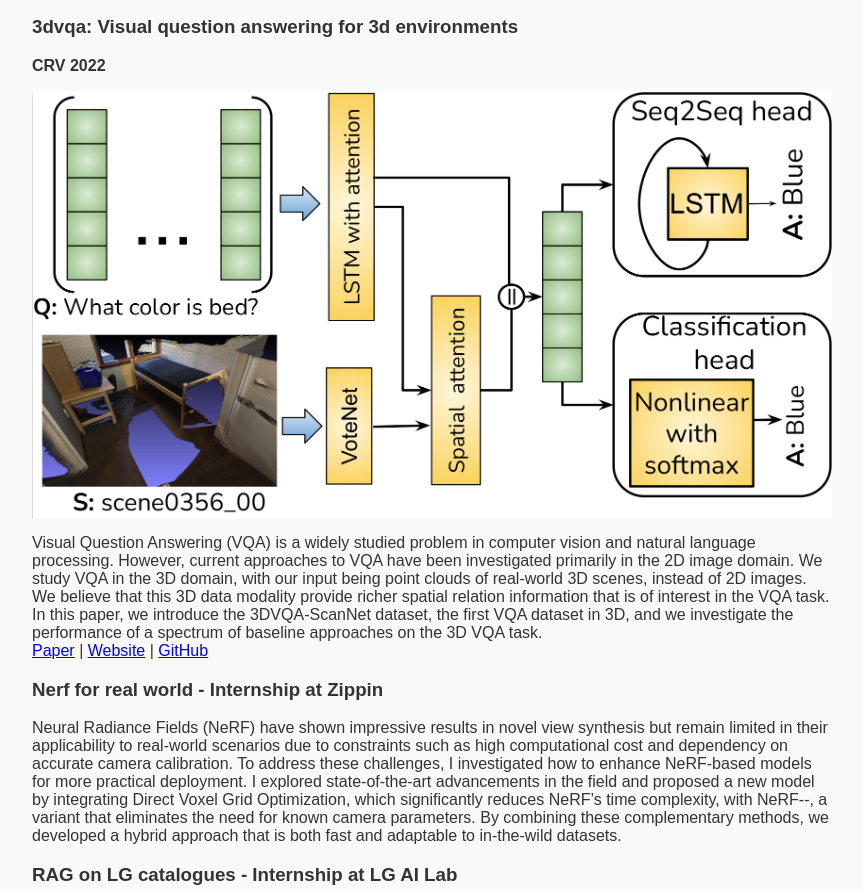
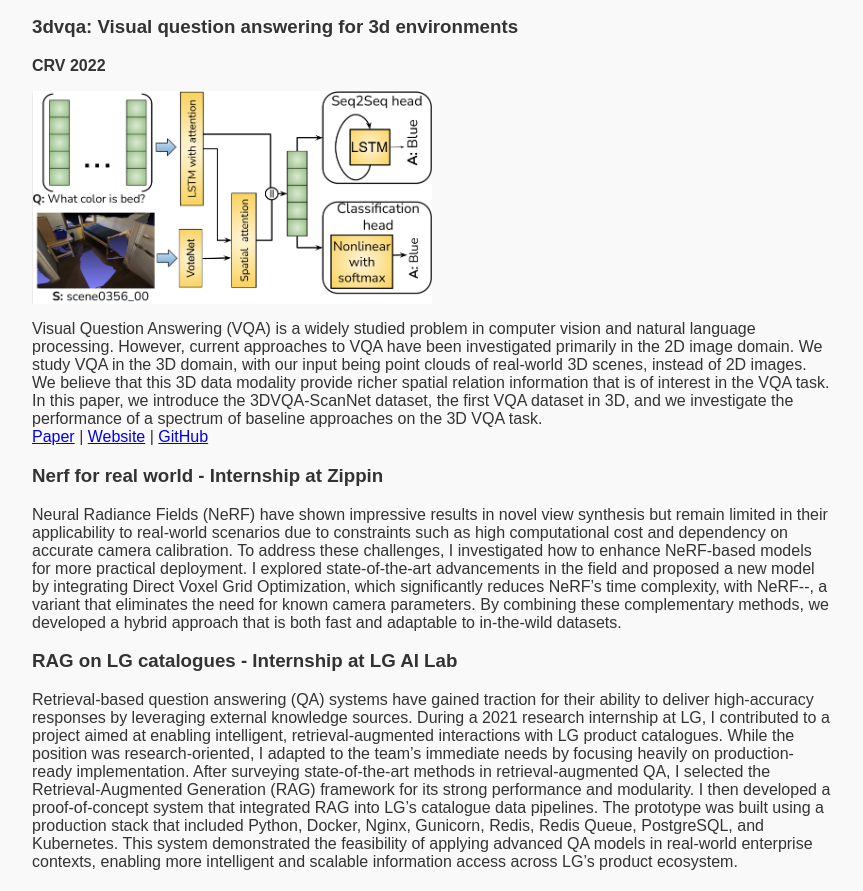
Before and after one commit to yasaman-etesam/yasaman-etesam.github.io, a plain HTML site: page index.html in a window 1280 px wide. Shown: the part 2550-3441 px from the top of the page, without its empty margins (208-1071 px from the left). Drawn offline with Linux system fonts and the light colour scheme.

Commit message:
Update index.html

```diff
--- a/index.html
+++ b/index.html
@@ -107,7 +107,7 @@
   <div class="project">
     <h3>3dvqa: Visual question answering for 3d environments</h3>
     <p><strong>CRV 2022</strong></p>
-      <img src="assets/img/crv.png" alt="gearformer photo" style="max-width: 100%; height: auto; display: block; margin-bottom: 1em;" />
+      <img src="assets/img/crv.png" alt="gearformer photo" style="max-width: 50%; height: auto; display: block; margin-bottom: 1em;" />
 
     <p>
     Visual Question Answering (VQA) is a widely studied problem in computer vision and natural language processing. However, current approaches to VQA have been investigated primarily in the 2D image domain. We study VQA in the 3D domain, with our input being point clouds of real-world 3D scenes, instead of 2D images. We believe that this 3D data modality provide richer spatial relation information that is of interest in the VQA task. In this paper, we introduce the 3DVQA-ScanNet dataset, the first VQA dataset in 3D, and we investigate the performance of a spectrum of baseline approaches on the 3D VQA task.    <br />
```
